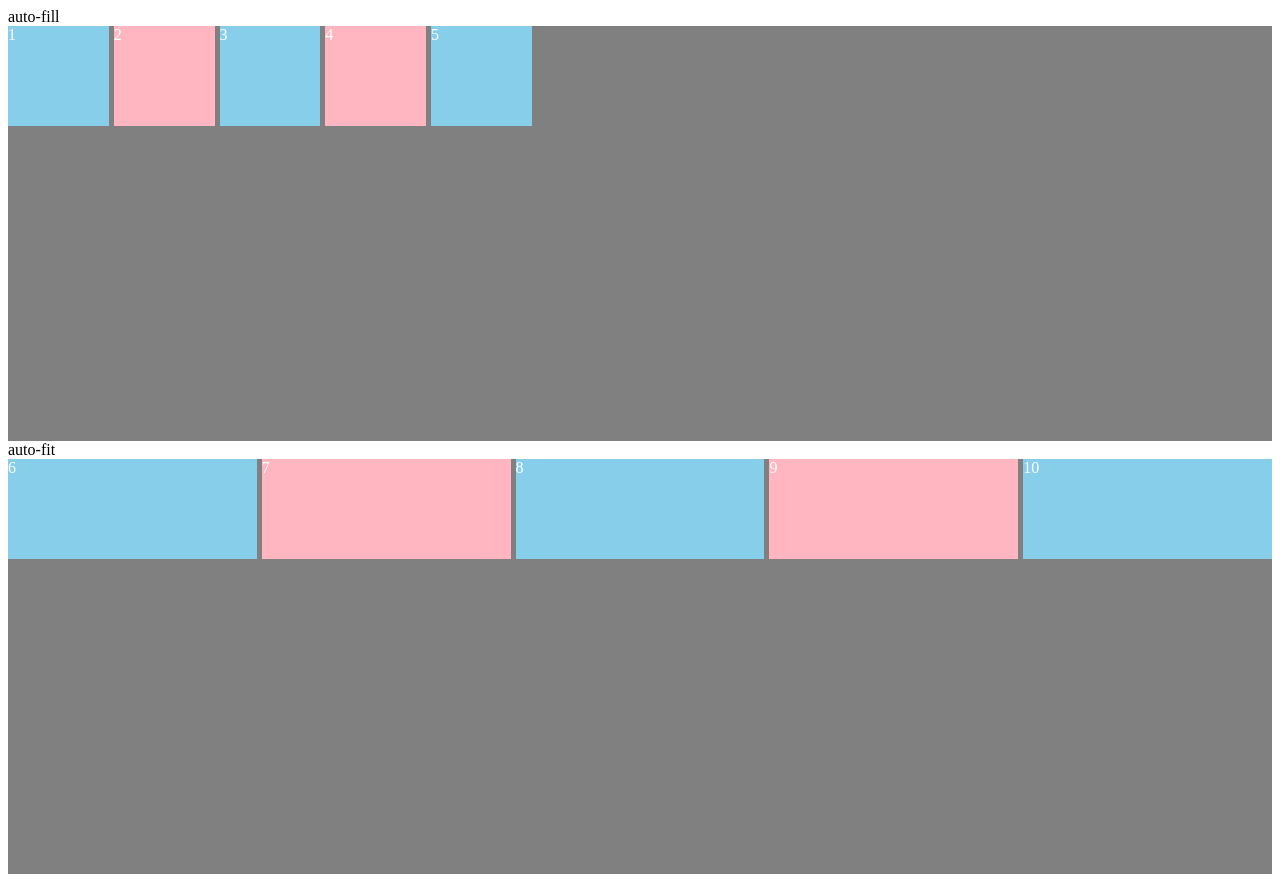
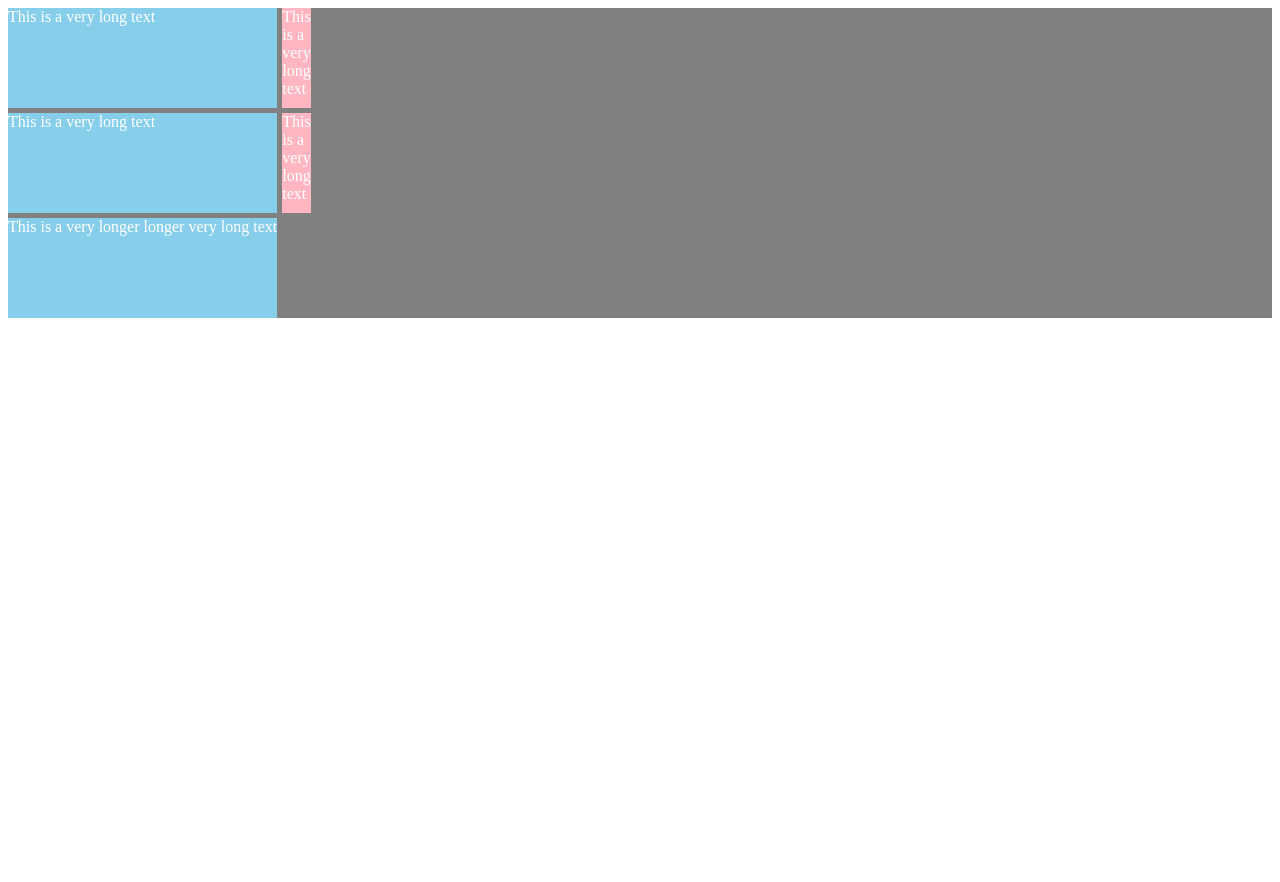
Before and after one commit to parkgeonwoong/study-css, a plain HTML site: page grid/index.html in a window 1280 px wide. After the commit the page ends 800 px from the top, so only its background shows below. Drawn offline with Linux system fonts and the light colour scheme.

Commit message:
Min&Max Content

```diff
--- a/grid/index.html
+++ b/grid/index.html
@@ -10,22 +10,12 @@
 </head>
 
 <body>
-    auto-fill
     <div class="grid">
-        <div class="item">1</div>
-        <div class="item">2</div>
-        <div class="item">3</div>
-        <div class="item">4</div>
-        <div class="item">5</div>
-
-    </div>
-    auto-fit
-    <div class="grid">
-        <div class="item">6</div>
-        <div class="item">7</div>
-        <div class="item">8</div>
-        <div class="item">9</div>
-        <div class="item">10</div>
+        <div class="item">This is a very long text</div>
+        <div class="item">This is a very long text</div>
+        <div class="item">This is a very long text</div>
+        <div class="item">This is a very long text</div>
+        <div class="item">This is a very longer longer very long text</div>
     </div>
 </body>
 
--- a/grid/styles.css
+++ b/grid/styles.css
@@ -220,9 +220,10 @@ column, row가 넘쳐나서 그리드 범주를 벗어나면 일일이 하는것
 .item:nth-child(odd) {
     background-color: skyblue;
 }
-
+------------------------------------------------------
 */
 
+/* Auto Fit&Fill
 .grid {
     background-color: gray;
     color: white;
@@ -251,3 +252,24 @@ column, row가 넘쳐나서 그리드 범주를 벗어나면 일일이 하는것
     grid-template-columns: repeat(auto-fit, minmax(100px, 1fr));
 
 }
+*/
+
+
+/* Mincontent&Maxcontent */
+.grid {
+    background-color: gray;
+    color: white;
+    display: grid;
+    gap: 5px;
+    grid-template-columns: max-content min-content;
+    grid-auto-rows: 100px;
+    margin-bottom: 30px;
+}
+
+.item:nth-child(even) {
+    background-color: lightpink;
+}
+
+.item:nth-child(odd) {
+    background-color: skyblue;
+}
```
